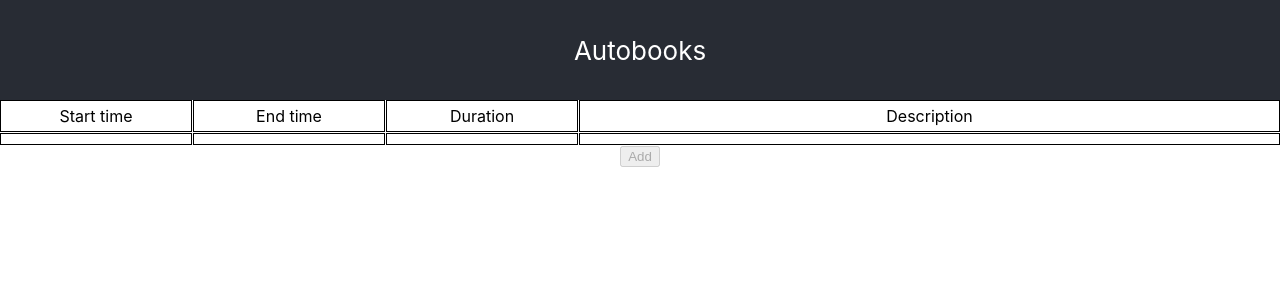
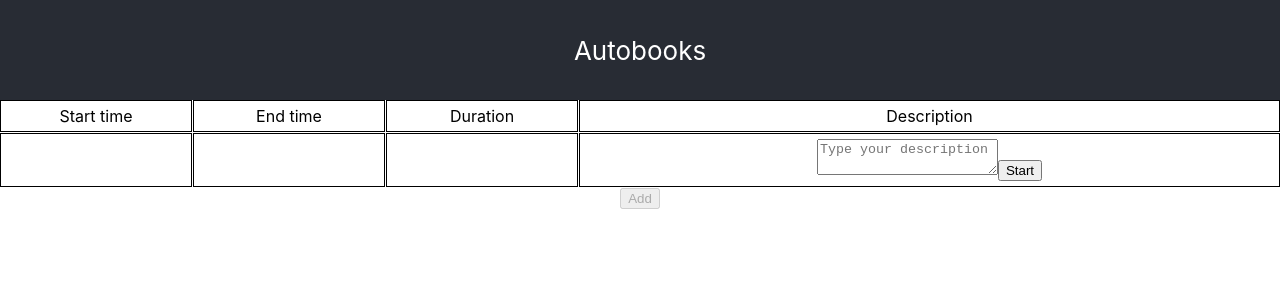
Before and after one commit to run-after/autobooks, a React (Create React App) app: page / in a window 1280 px wide. Both pictures are taken after a click on the button "Add". Shown: the top 300 px of the page. Built offline with nearby package versions, Linux system fonts and the light colour scheme.

Commit message:
Add form to description display for the ability to add a description

```diff
--- a/src/App.js
+++ b/src/App.js
@@ -25,7 +25,13 @@
           {obj.duration}
         </div>
         <div className='description'>
-          {obj.description}
+          {
+            obj.description ||
+            <form>
+              <textarea required type='textarea' placeholder='Type your description' />
+              <button type='submit'>Start</button>
+            </form>
+          }
         </div>
       </div>
     );
```
